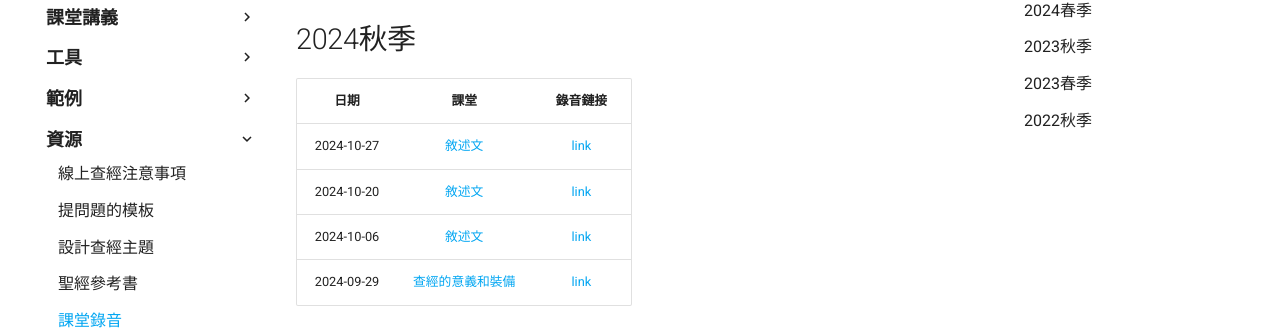
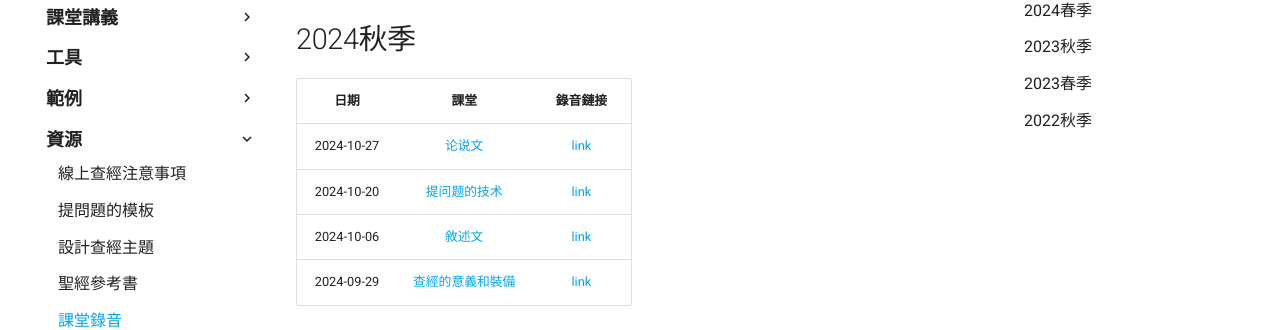
Before and after one commit to cbcgb-com/sgbs-training, an MkDocs documentation site: the page built from docs/resources/recordings.md, in a window 1280 px wide and 900 px high. Shown: the part 172-502 px from the top of the window. Built offline with MkDocs 1.6.1 and Material for MkDocs 9.7.7, drawn with Linux system fonts in a browser that asks for light colours; comment, search, counter and statistics services are not loaded.

Commit message:
docs(recordings)📝: Update class titles in recordings documentation
- Change the title for the class on 2024-10-27 from '敘述文' to '论说文'.
- Change the title for the class on 2024-10-20 from '敘述文' to '提问题的技术'.

```diff
--- a/docs/resources/recordings.md
+++ b/docs/resources/recordings.md
@@ -4,8 +4,8 @@
 
 |    日期    |                            課堂                            |                                                             錄音鏈接                                                             |
 |:----------:|:--------------------------------------------------------:|:--------------------------------------------------------------------------------------------------------------------------------:|
-| 2024-10-27 |      [敘述文](../class-notes/lesson-4-argumentation.md)      | [link](https://www.dropbox.com/scl/fi/91rf6sct3yzv3ectl5i7g/20241027-class-4-recording.mp3?rlkey=or4ph80h2uii506qn2brs2m5g&dl=0) |
-| 2024-10-20 |      [敘述文](../class-notes/lesson-3-questioning.md)      | [link](https://www.dropbox.com/scl/fi/nxtyk25sc2w98p3x3a2v9/20241020-class-3-recording.mp3?rlkey=8ctxc4b5y4ic1ra5eqp2ugkdt&dl=0) |
+| 2024-10-27 |      [论说文](../class-notes/lesson-4-argumentation.md)      | [link](https://www.dropbox.com/scl/fi/91rf6sct3yzv3ectl5i7g/20241027-class-4-recording.mp3?rlkey=or4ph80h2uii506qn2brs2m5g&dl=0) |
+| 2024-10-20 |      [提问题的技术](../class-notes/lesson-3-questioning.md)      | [link](https://www.dropbox.com/scl/fi/nxtyk25sc2w98p3x3a2v9/20241020-class-3-recording.mp3?rlkey=8ctxc4b5y4ic1ra5eqp2ugkdt&dl=0) |
 | 2024-10-06 |       [敘述文](../class-notes/lesson-2-narrative.md)       | [link](https://www.dropbox.com/scl/fi/vgnd6ylxlty4ud8sg64vv/20241007-class-2-recording.mp3?rlkey=gb72p63of8jiwar3g3qubgvnb&dl=0) |
 | 2024-09-29 | [查經的意義和裝備](../class-notes/lesson-1-foundations.md) | [link](https://www.dropbox.com/scl/fi/7xnpeh0sz8vwr8ekk21eb/20240929-class-1-recording.mp3?rlkey=62q5ni2wewxuq8ochrabpa4he&dl=0) |
 
```
